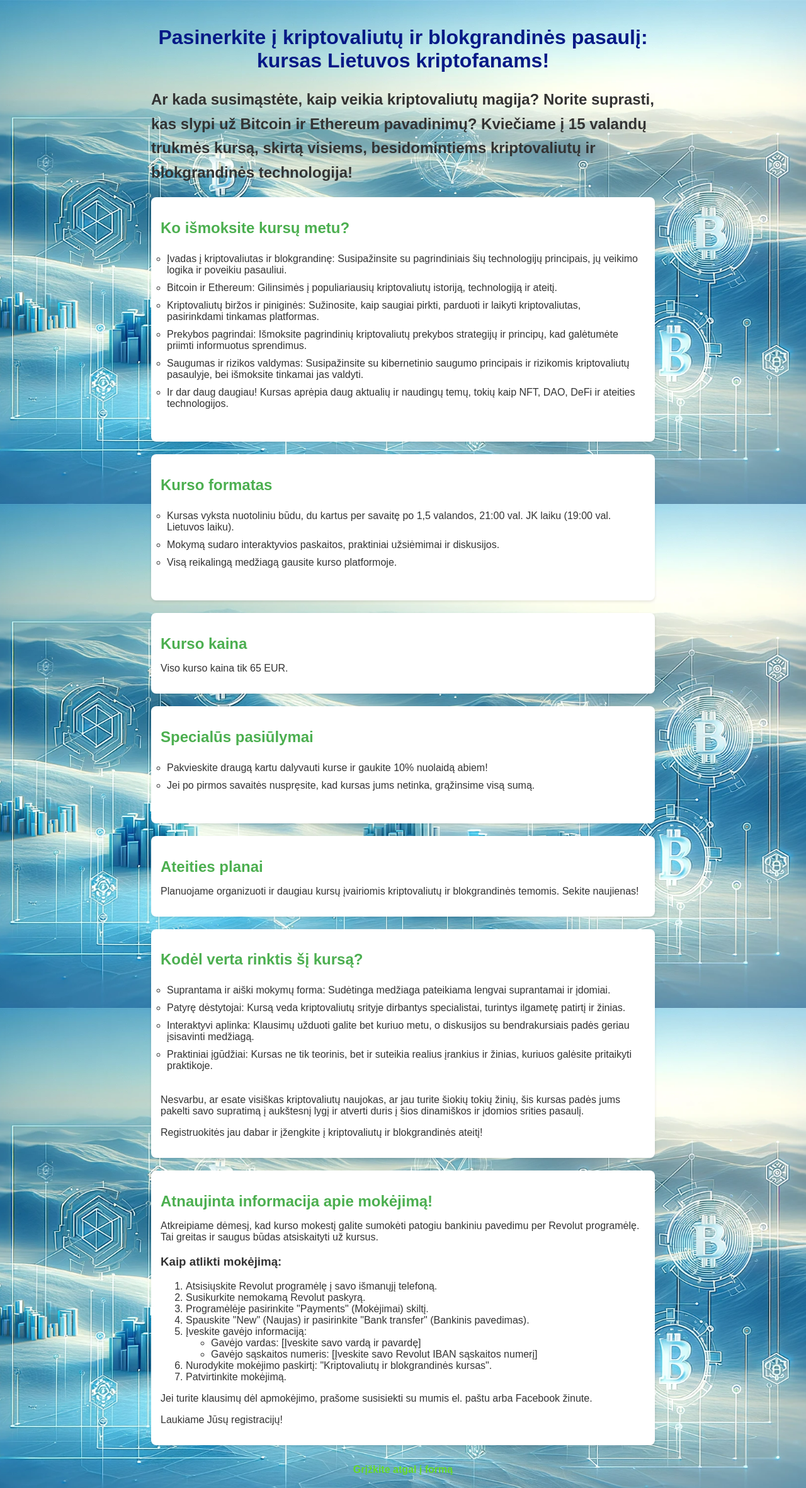
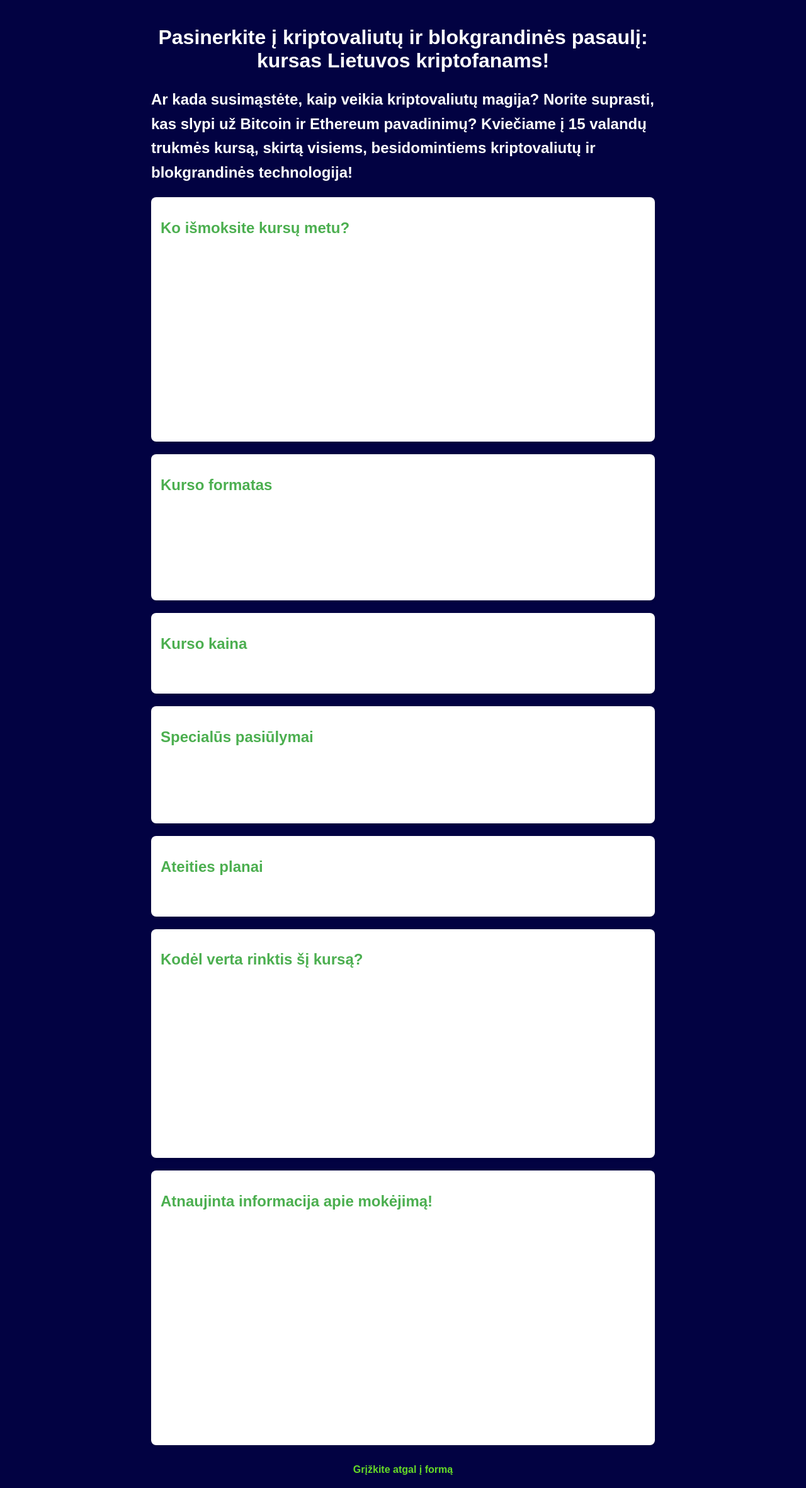
Before and after one commit to MisterVaidas/form-LT, a Flask app: page /about in a window 1280 px wide. Shown: the whole page at 63% size. Run offline with Flask 3, Linux system fonts and the light colour scheme.

Commit message:
adjusting styles

```diff
--- a/static/about.css
+++ b/static/about.css
@@ -1,14 +1,14 @@
 body {
     font-family: 'Arial', sans-serif;
-    color: #333;
-    background-color: #f8f8f8;
+    color: white;
+    background-color: rgb(2, 2, 66);
     margin: 0;
     padding: 0;
-    background-image: url('blockImg1.png');
+   /* background-image: url('blockImg1.png');
     background-size: cover;
     background-position: center;
     background-repeat: no-repeat;
-    background-attachment: fixed;
+    background-attachment: fixed;*/
 }
 
 .about-container {
@@ -18,7 +18,7 @@ body {
 }
 
 .title {
-    color: #061986;
+    color: white;
     text-align: center;
 }
 
```
